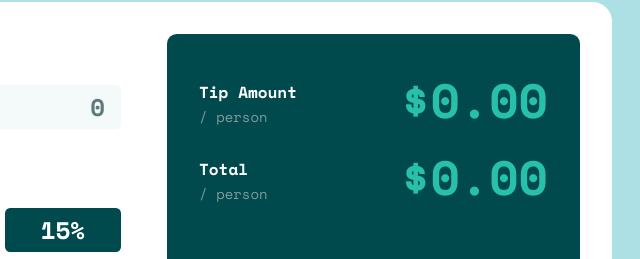
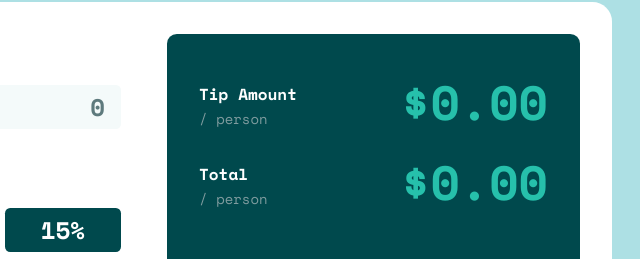
Before and after one commit to vsompura3/tip-calculator-app-main, a website built with Vite: page index.html in a window 1280 px wide. Shown: the part 154-413 px from the top of the page, 488-1128 px from the left. Built offline with nearby package versions, Linux system fonts and the light colour scheme.

Commit message:
fixed overflow issue

```diff
--- a/public/css/index.css
+++ b/public/css/index.css
@@ -214,7 +214,8 @@ input[type='number'] {
     background-color: var(--bg-input);
     color: var(--surface);
 
-    padding-inline: var(--space-base);
+    padding-inline-end: var(--space-base);
+    padding-inline-start: var(--space-lg);
     padding-block: var(--space-xxs);
     border-radius: 0.35ch;
     border: none;
@@ -319,6 +320,7 @@ input[type='number'] {
       inline-size: 100%;
       block-size: 100%;
       outline-offset: -2px;
+      padding-inline-start: var(--space-base);
 
       @media (width >= 920px) {
         &::placeholder {
@@ -364,8 +366,9 @@ input[type='number'] {
       display: grid;
       align-items: center;
       grid-template-columns: 1fr 2fr;
-      gap: 2ch;
+      gap: 3ch;
       font-size: 0.875rem;
+      overflow: hidden;
 
       & > div {
         align-self: end;
@@ -380,13 +383,28 @@ input[type='number'] {
       }
 
       & > span {
+        user-select: none;
         font-size: 2.5rem;
         font-weight: var(--bold);
         font-variant-numeric: tabular-nums;
         color: var(--brand);
-        line-height: 1.1;
+        line-height: 1.15;
         text-align: end;
+
         overflow-x: auto;
+        overflow-y: hidden;
+
+        &::-webkit-scrollbar {
+          background-color: var(--surface);
+          inline-size: 4px; /* width of vertical scrollbar */
+          block-size: 4px; /* height of horizontal scrollbar ← You're missing this */
+          border: 1px solid var(--white);
+        }
+
+        &::-webkit-scrollbar-thumb:horizontal {
+          background-color: var(--white);
+          border-radius: 0.5ch;
+        }
 
         @media (width >= 920px) {
           font-size: 3rem;
```
